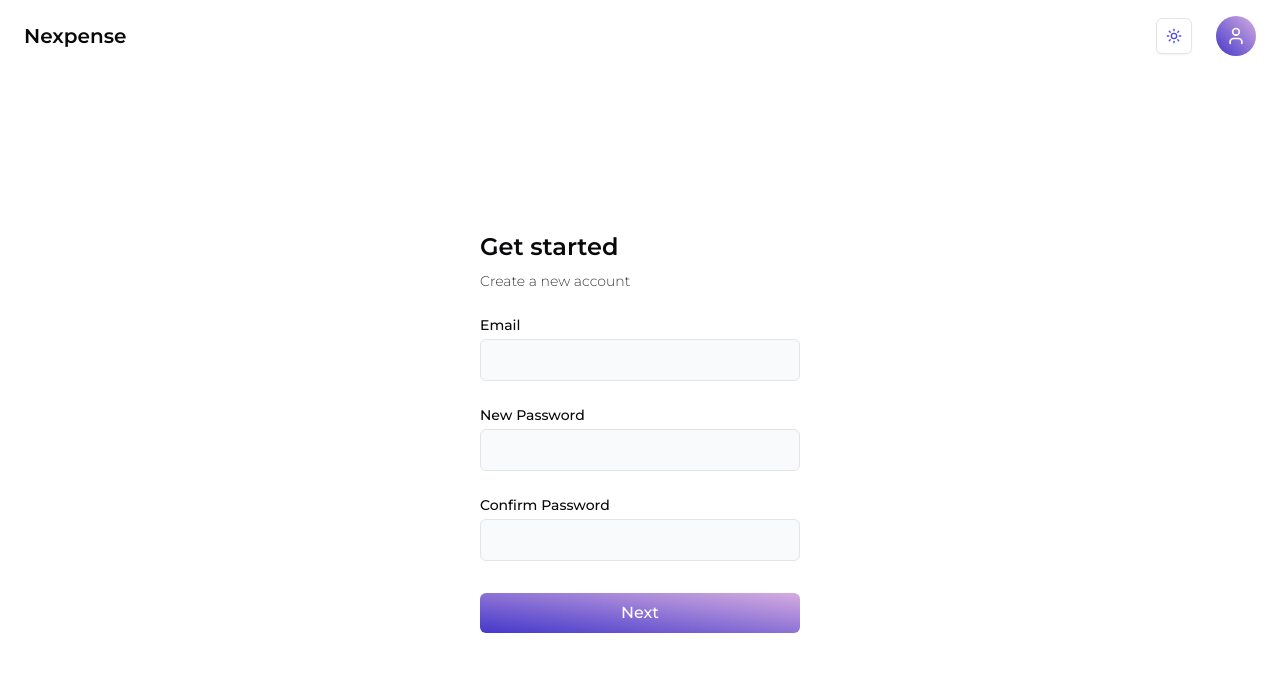
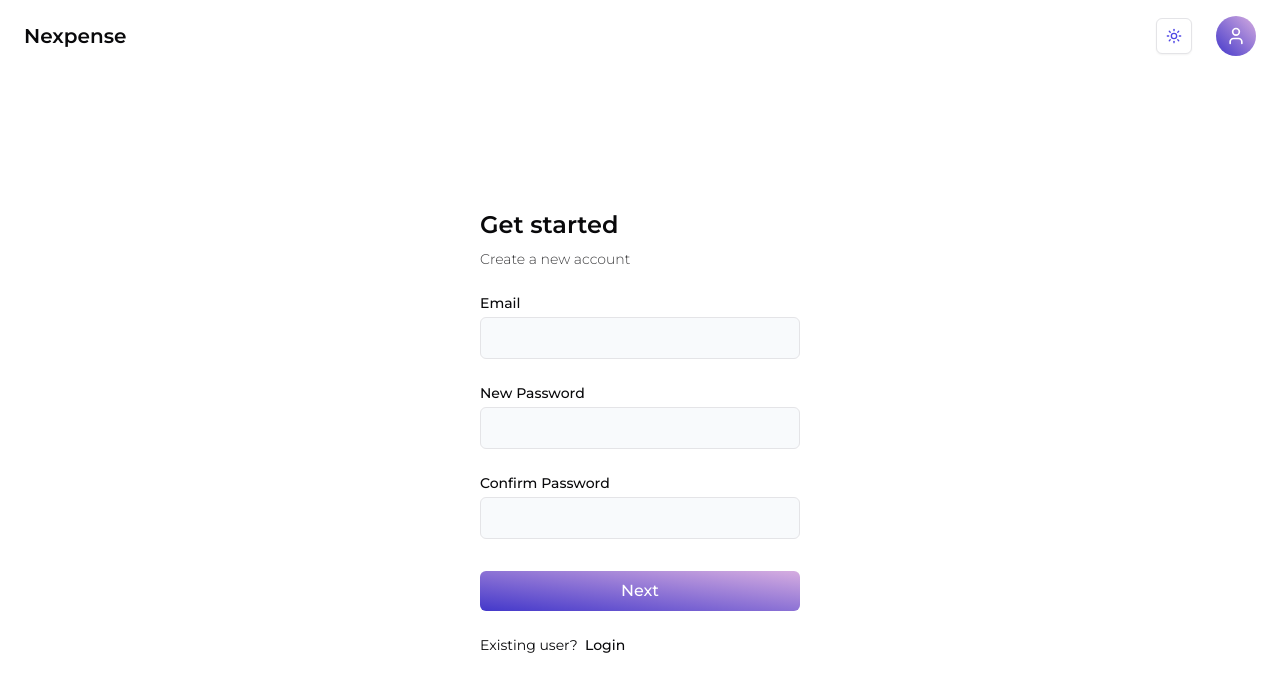
Before and after one commit to AkshatJha21/personal-finance, a Next.js app: page /signup in a window 1280 px wide. Shown: the top 692 px of the page. Built offline with nearby package versions, Linux system fonts and the light colour scheme.

Commit message:
quick link

```diff
--- a/components/custom/LoginForm.tsx
+++ b/components/custom/LoginForm.tsx
@@ -2,6 +2,7 @@
 
 import React from 'react'
 import FormInput from './form-input'
+import Link from 'next/link';
 
 const LoginForm = () => {
   return (
@@ -16,6 +17,11 @@ const LoginForm = () => {
             <button className='mt-2 px-4 py-2 font-medium rounded-md transition bg-gradient-to-tr from-indigo-700 to-[#d6ade0] hover:text-opacity-50 cursor-pointer text-white'>
                 Continue
             </button>
+            <p className='text-sm'>New here? &nbsp;
+              <Link href={'/signup'}>
+                <span className='font-medium hover:underline cursor-pointer'>Sign up</span>
+              </Link>
+            </p>
         </div>
     </div>
   )
--- a/components/custom/SignupForm.tsx
+++ b/components/custom/SignupForm.tsx
@@ -2,6 +2,7 @@
 
 import React from 'react'
 import FormInput from './form-input';
+import Link from 'next/link';
 
 const SignupForm = () => {
   return (
@@ -17,6 +18,11 @@ const SignupForm = () => {
             <button className='mt-2 px-4 py-2 font-medium rounded-md transition bg-gradient-to-tr from-indigo-700 to-[#d6ade0] hover:text-opacity-50 cursor-pointer text-white'>
                 Next
             </button>
+            <p className='text-sm'>Existing user? &nbsp;
+              <Link href={'/login'}>
+                <span className='font-medium hover:underline cursor-pointer'>Login</span>
+              </Link>
+            </p>
         </div>
     </div>
   )
--- a/package.json
+++ b/package.json
@@ -27,6 +27,7 @@
     "react": "^18.0.0",
     "react-chartjs-2": "^5.2.0",
     "react-dom": "^18.0.0",
+    "react-router-dom": "^6.28.0",
     "recharts": "^2.13.0-alpha.5",
     "styled-components": "^6.1.13",
     "tailwind-merge": "^2.5.4",
```
Also changed, not shown: 1 other file (tests, documents, lock files or other folders).
